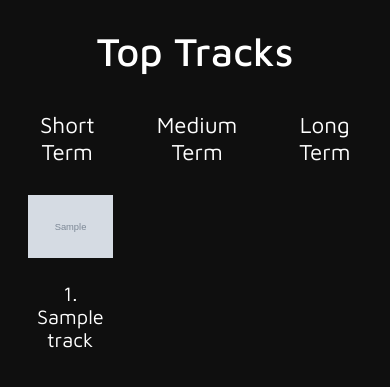
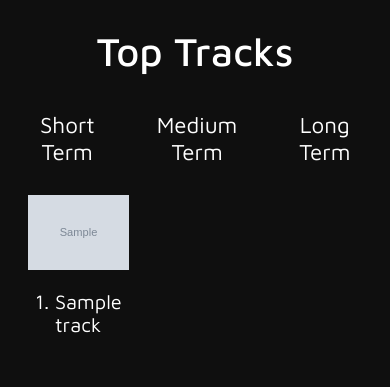
Before and after one commit to moahmed0987/tune-tracklist, a Flask app: template spotify_site/templates/top_tracks.html in a window 390 px wide. Shown: the part 62-449 px from the top of the page. Run offline with Flask 3, Linux system fonts and the light colour scheme; the template is opened without the code that fills it: most values are stand-ins (such as "Sample title", 1, 10 or a date in 2020); grey boxes marked "Sample" are stand-in pictures.

Commit message:
make website more mobile-friendly

```diff
--- a/spotify_site/static/style.css
+++ b/spotify_site/static/style.css
@@ -141,9 +141,9 @@ h1 {
 .top-data-list {
     display: grid;
     max-width: 1000px;
-    grid-template-columns: 1fr 1fr 1fr;
-    row-gap: 40px;
-    column-gap: 40px;
+    grid-template-columns: repeat(3, minmax(0, 1fr));
+    row-gap: 2rem;
+    column-gap: 2rem;
     padding: 0;
 }
 
@@ -151,7 +151,7 @@ h1 {
     display: flex;
     flex-direction: column;
     align-items: center;
-    gap: 20px;
+    gap: 1rem;
     box-sizing: border-box;
 }
 
@@ -190,6 +190,11 @@ h1 {
     .nav-list.responsive .nav-item {
         display: list-item;
     }
+
+    .top-data-list{
+        row-gap: 1rem;
+        column-gap: 1rem;
+    }
 }
 
 html {
```
